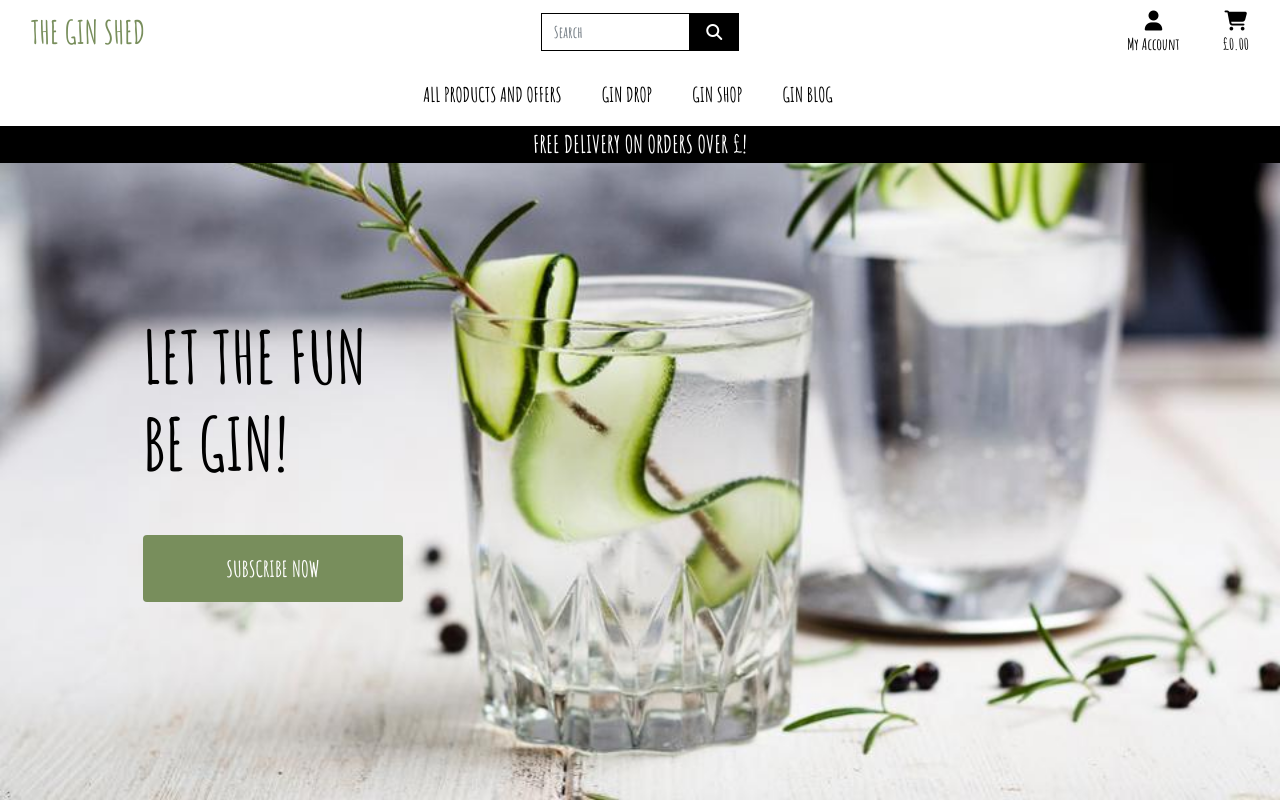
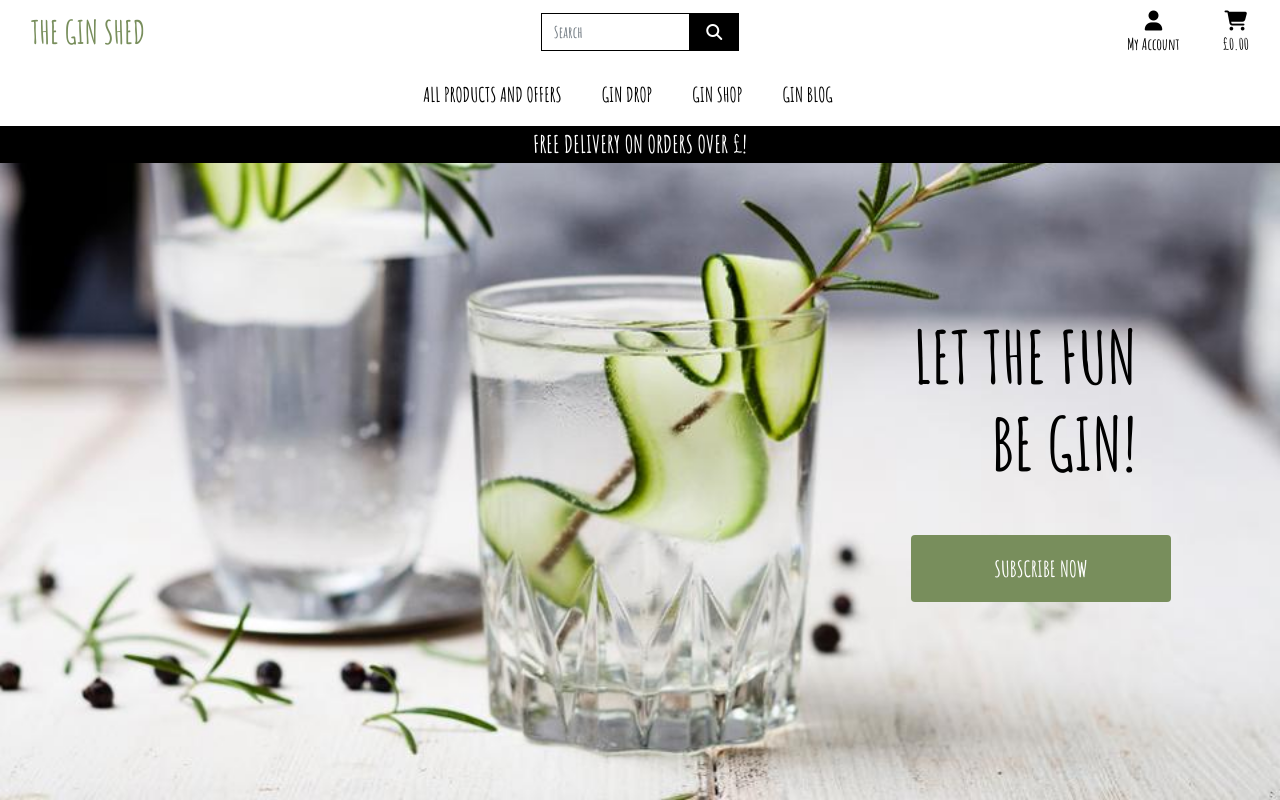
Before and after one commit to Carly07/the_gin_shed, a Django app: page / in a window 1280 px wide. Run offline with Django 3.2, Linux system fonts and the light colour scheme; some libraries are stand-ins or nearby versions.

Commit message:
revert to previous styling of home page

```diff
--- a/home/templates/home/index.html
+++ b/home/templates/home/index.html
@@ -14,11 +14,11 @@
 {% block content %}
     <div class="container h-100">
         <div class="row h-100">
-            <div class="col-6 col-md-3 my-auto">
-                <h1 class="d-none d-lg-block display-3 logo-font text-black text-left">
+            <div class="col-6 col-md-3 offset-md-9 my-auto">
+                <h1 class="d-none d-lg-block display-3 logo-font text-black text-right">
                     Let the fun be Gin!
                 </h1>
-                <div class="my-5 text-left">
+                <div class="my-5 text-right">
                     <h4 class="d-none d-lg-block">
                         <a href="" class="subscribe-now-btn btn btn-large rounded-10 text-uppercase mx-auto py-3">Subscribe Now</a>
                     </h4>
--- a/static/css/base.css
+++ b/static/css/base.css
@@ -3,7 +3,7 @@ html {
 }
 
 body {
-    background: url('/media/gin-home2.jpeg') no-repeat bottom center fixed;
+    background: url('/media/gin-home1.jpg') no-repeat bottom center fixed;
     background-size: cover;
     height: calc(100vh - 164px);
     color: #414e2f;
```
